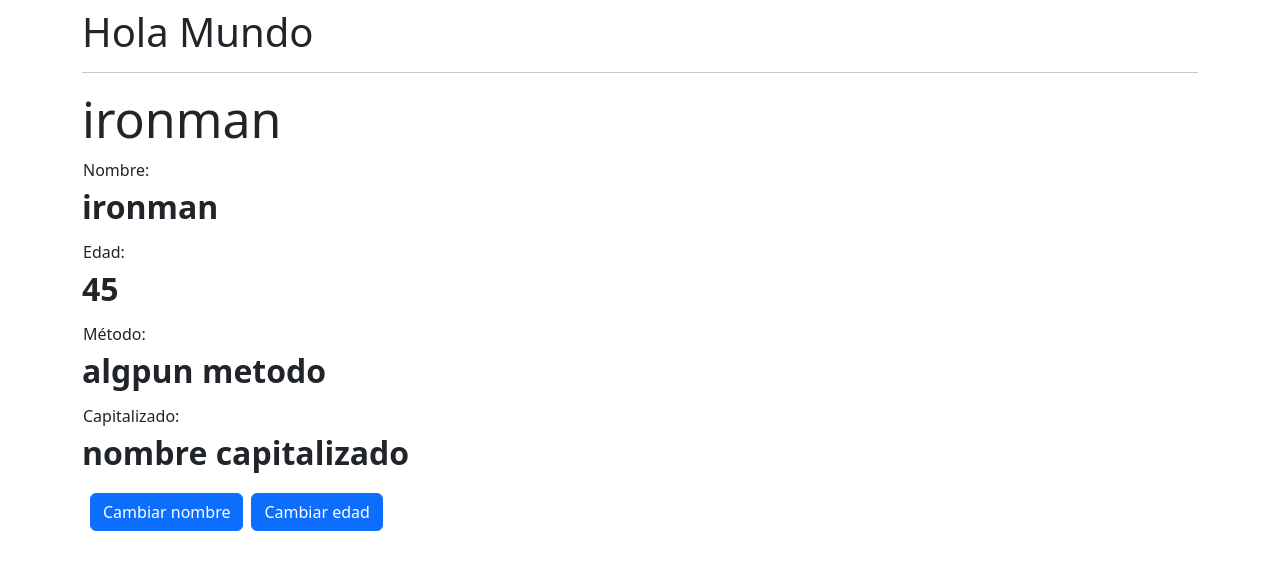
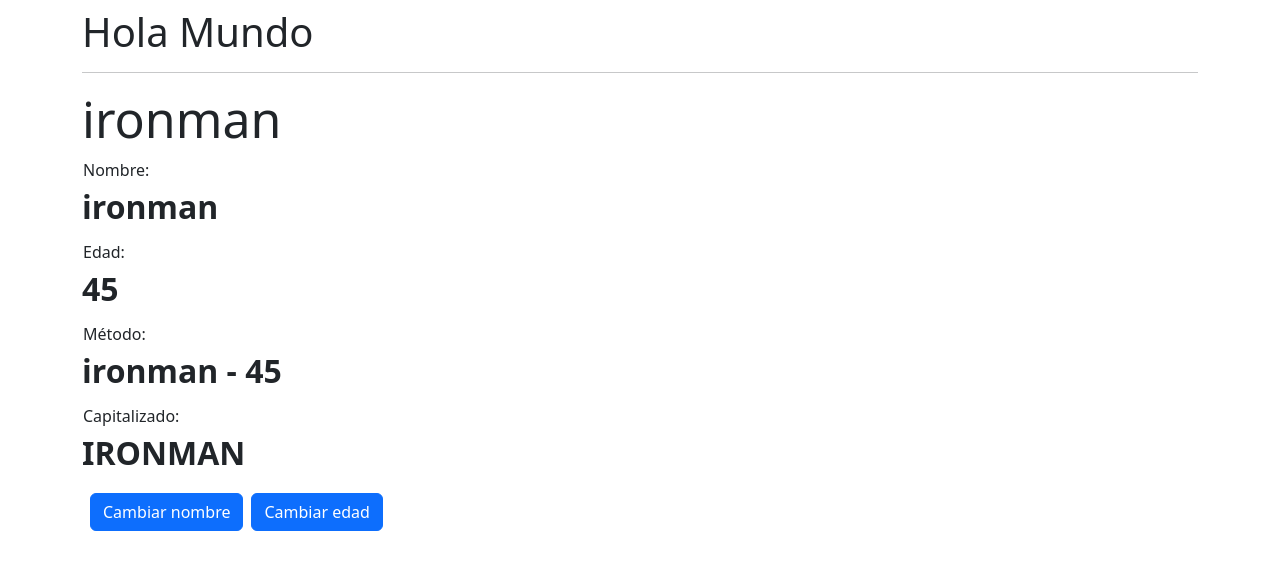
Before and after one commit to rodrigomattoo/Curso-Angular, an Angular app in the folder 02-bases/: page / in a window 1280 px wide. Shown: the top 570 px of the page. Built offline with nearby package versions, Linux system fonts and the light colour scheme.

Commit message:
Clase-43-One-way-data-binding

```diff
--- a/02-bases/src/app/heroes/hero/hero.component.html
+++ b/02-bases/src/app/heroes/hero/hero.component.html
@@ -7,10 +7,10 @@
   <dd>{{age}}</dd>
 
   <td>Método:</td>
-  <dd>algpun metodo</dd>
+  <dd>{{getHeroDescription()}}</dd>
 
   <td>Capitalizado:</td>
-  <dd>nombre capitalizado</dd>
+  <dd>{{capitalizedName}}</dd>
 </dl>
 
 <button class="btn btn-primary mx-2">Cambiar nombre</button>
--- a/02-bases/src/app/heroes/hero/hero.component.ts
+++ b/02-bases/src/app/heroes/hero/hero.component.ts
@@ -8,4 +8,12 @@
 export class HeroComponent {
   public name: string= 'ironman';
   public age: number = 45 ;
+
+  get capitalizedName():string{
+    return this.name.toUpperCase();
+  }
+
+  getHeroDescription(): string {
+    return `${this.name} - ${this.age}`;
+  }
 }
```
